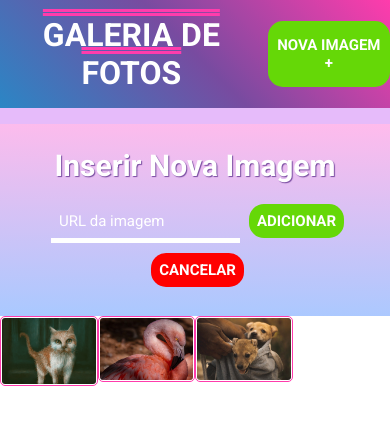
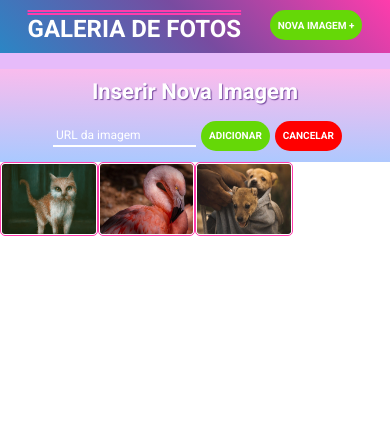
Before and after one commit to cassgkn/jQuery-galeria-fotos, a plain HTML site: page index.html in a window 390 px wide. Both pictures are taken after a click on the button "NOVA IMAGEM +". Drawn offline with nearby package versions, Linux system fonts and the light colour scheme.

Commit message:
atualizado responsividade

```diff
--- a/index.html
+++ b/index.html
@@ -6,16 +6,16 @@
     <title>jQuery</title>
 
     <link rel="preconnect" href="https://fonts.googleapis.com">
-<link rel="preconnect" href="https://fonts.gstatic.com" crossorigin>
-<link href="https://fonts.googleapis.com/css2?family=Bungee&family=Montserrat:ital,wght@0,100;0,200;0,300;0,400;0,500;0,600;0,700;0,800;0,900;1,100;1,200;1,300;1,400;1,500;1,600;1,700;1,800;1,900&family=Roboto+Slab:wght@400;900&family=Roboto:ital,wght@0,100;0,300;0,400;0,500;0,700;1,300;1,400&family=Ubuntu:wght@400;500;700&display=swap"
-rel="stylesheet">
+    <link rel="preconnect" href="https://fonts.gstatic.com" crossorigin>
+    <link href="https://fonts.googleapis.com/css2?family=Bungee&family=Montserrat:ital,wght@0,100;0,200;0,300;0,400;0,500;0,600;0,700;0,800;0,900;1,100;1,200;1,300;1,400;1,500;1,600;1,700;1,800;1,900&family=Roboto+Slab:wght@400;900&family=Roboto:ital,wght@0,100;0,300;0,400;0,500;0,700;1,300;1,400&family=Ubuntu:wght@400;500;700&display=swap"
+    rel="stylesheet">
 
-<link rel="stylesheet" href="./main.css">
+    <link rel="stylesheet" href="./main.css">
 </head>
 <body>
     <header>
         <h1>Galeria de Fotos</h1>
-        <button type="button">Nova Imagem +</button>
+        <button id="galeria-botao" type="button">Nova Imagem +</button>
     </header>
     <form>
         <h2>Inserir Nova Imagem</h2>
--- a/main.css
+++ b/main.css
@@ -93,6 +93,7 @@ ul li {
 ul li img {
     justify-content:space-evenly;
     width: 100%;
+    height: 100%;
     border-radius: 5px;
     padding: 1px;
     border: 1px solid #FF3CAC
@@ -121,3 +122,36 @@ a:hover {
 ul li:hover .overlay-imagem-link {
     opacity: 1;
 }
+
+@media screen and (max-width: 430px) {
+    header {
+        font-size: 12px;
+        padding: 10px 0px;
+    }
+
+    h1 {
+        padding-top: 5px;
+    }
+
+    form {
+        padding: 10px 0;
+    }
+
+    input {
+        font-size: 12px;
+        border-bottom: 2px solid #fff;
+        padding: 3px;
+    }
+
+    button {
+        color: #fff;
+        font-size: 10px;
+        height: 30px;
+        margin: 0px 0 1px 1px;
+    }
+
+    h2 {
+        font-size: 22px;
+    }
+
+}
```
